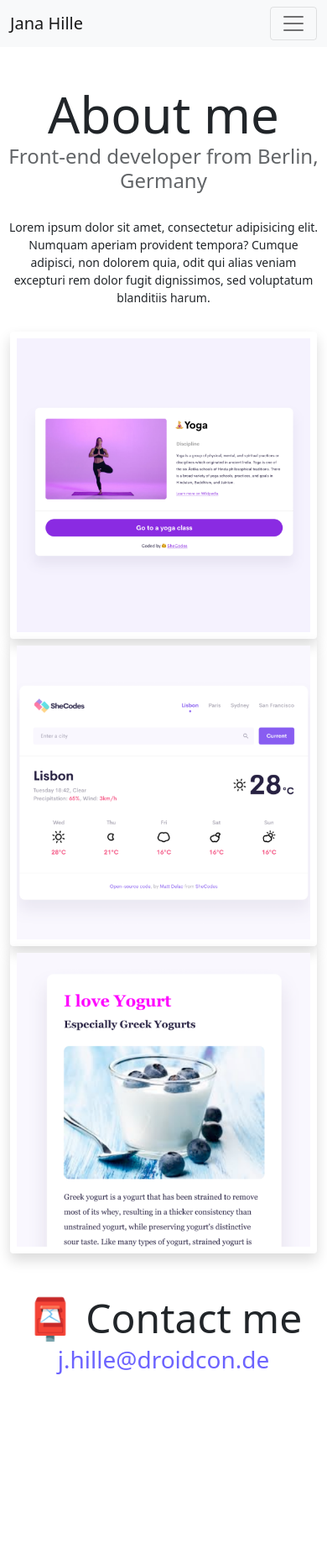
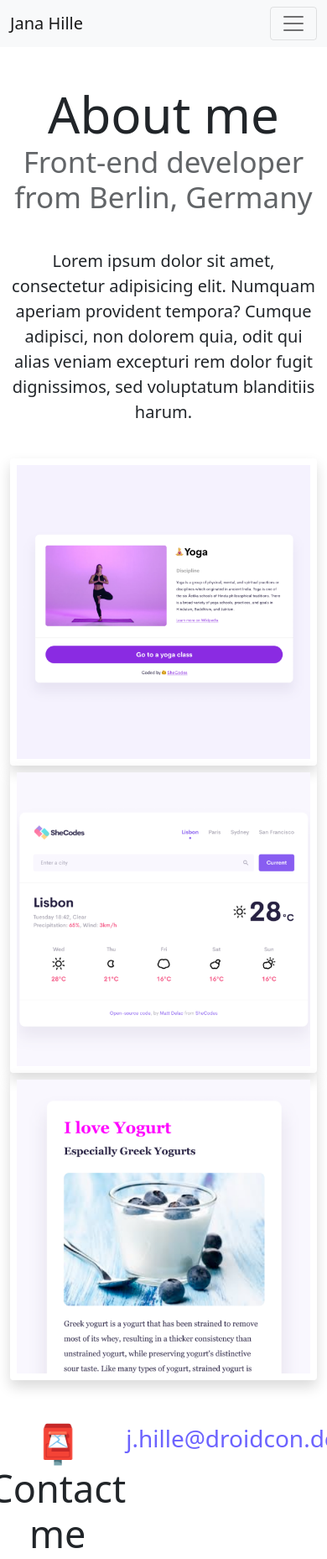
Before and after one commit to jana-droidcon/AdvancesToolsJana-Hille, a website: page about.html in a window 390 px wide. Shown: the whole page at 84% size. Before the commit the page ends 1640 px from the top, so only its background shows below. Drawn offline with nearby package versions, Linux system fonts and the light colour scheme.

Commit message:
responsive css

```diff
--- a/about.html
+++ b/about.html
@@ -23,7 +23,7 @@
   </head>
   <body>
     <nav class="navbar navbar-expand-lg navbar-light bg-light fixed-top">
-      <div class="container">
+      <div class="container fluid">
         <a class="navbar-brand" href="index.html">Jana Hille</a>
         <button
           class="navbar-toggler"
--- a/style.css
+++ b/style.css
@@ -86,17 +86,32 @@ p {
 .email-link:hover {
   text-decoration: underline;
 }
-@media (max-width: 768px) {
+@media (max-width: 576px) {
   h1 {
     text-align: center;
     font-size: 60px;
   }
+  h2 {
+    text-align: center;
+    font-size: 45px;
+  }
+
+  h3 {
+    text-align: center;
+    font-size: 35px;
+  }
+
   p {
-    font-size: 14px;
+    font-size: 20px;
     text-align: center;
   }
 
-  a {
-    display: inline;
+  .primary-link .secondary-link {
+    position: relative;
+  }
+
+  div {
+    display: flex;
+    justify-content: center;
   }
 }
```
